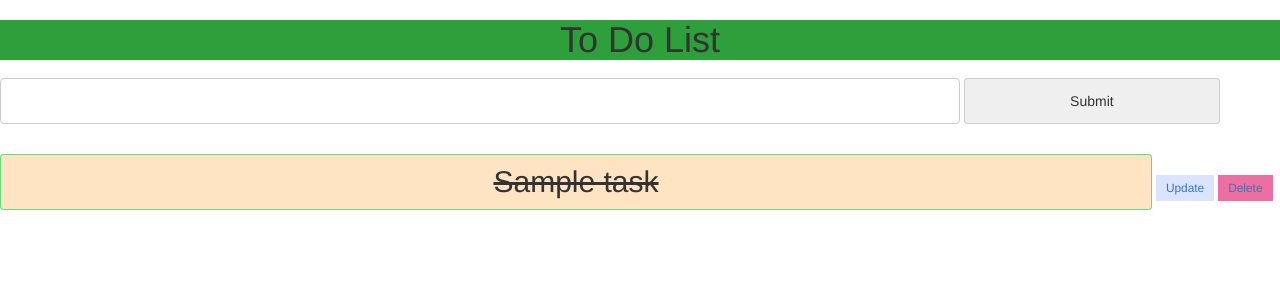
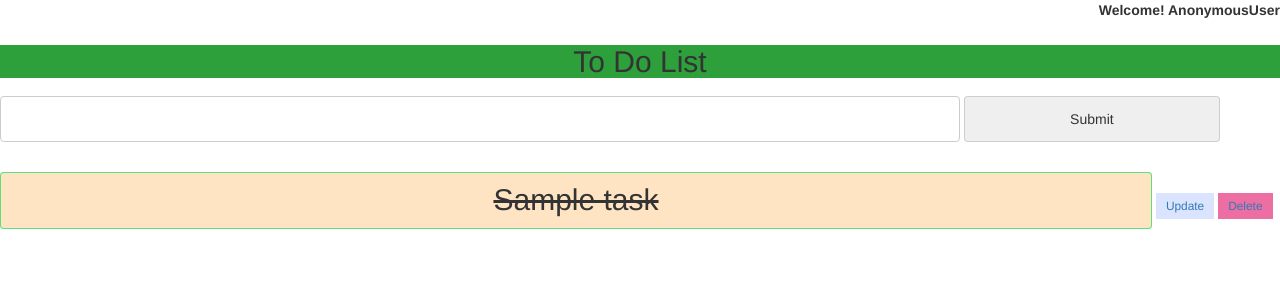
Before and after one commit to Leon-Fang/ToDoApp, a Django app: template tasks/templates/tasks/list.html in a window 1280 px wide. Shown: the top 300 px of the page. Run offline with Django 3.2, Linux system fonts and the light colour scheme; the template is opened without the code that fills it: values that come from a table or form of the project are taken from there, others are empty; tables that the repository leaves empty hold one stand-in row (values such as "Sample post"); form fields are guessed from the names that the template uses; some libraries are stand-ins or nearby versions.

Commit message:
add some user auth feature--must login first!

```diff
--- a/signin/urls.py
+++ b/signin/urls.py
@@ -1,9 +1,9 @@
 from django.urls import path
 from . import views
-from tasks import views as vs1
 
 
 urlpatterns = [
     path('', views.index, name='index'),
     path('login', views.login_view, name='login'),
+    path('logout',views.logout_view,name="logout"),
 ]
--- a/signin/views.py
+++ b/signin/views.py
@@ -1,4 +1,4 @@
-from django.shortcuts import render, HttpResponseRedirect, HttpResponse,redirect
+from django.shortcuts import render, HttpResponseRedirect, HttpResponse, redirect
 from django.contrib import auth
 from tasks import *
 
@@ -10,7 +10,7 @@ def login_view(request):
     username = request.POST.get('username','')
     password = request.POST.get('password','')
     user = auth.authenticate(username=username, password=password)
-    if user is not None and user.is_active:
+    if user:
         auth.login(request, user)
     #    return HttpResponse("welcome! " + username)
         return redirect('list')
@@ -19,4 +19,4 @@ def login_view(request):
 
 def logout_view(request):
     auth.logout(request)
-    return HttpResponseRedirect("index.html")
+    return HttpResponseRedirect('login')
--- a/tasks/templates/tasks/delete.html
+++ b/tasks/templates/tasks/delete.html
@@ -3,6 +3,7 @@
 
     <link rel="stylesheet" href="{% static 'bootstrap-3.3.7-dist/css/bootstrap.min.css' %}">
 </head>
+<label>Welcome! {% user.username if request.user.is_authenticated %} </label>
 <p>Are you sure you want delete "{{item}}"?</p>
 
 <a href="{% url 'list' %}">Cancel</a>
--- a/tasks/templates/tasks/list.html
+++ b/tasks/templates/tasks/list.html
@@ -2,7 +2,10 @@
     {% load static %}
     <link rel="stylesheet" href="{% static 'bootstrap-3.3.7-dist/css/bootstrap.min.css' %}">
     <style>
-        h1 { background-color:rgb(45, 160, 60); text-align: center;}
+        h2 { background-color:rgb(45, 160, 60); text-align: center;}
+        .user_label {
+            text-align: right;
+        }
         .inputElement {width: 300px;}
         input[type=text] {
             width: 75%;
@@ -59,15 +62,18 @@
             padding: 6px 10px;
         }
     </style>
-    <h1>
-        To Do List
-    </h1>
-
     <!-- Add bootstrap from cdn
     <link rel="stylesheet" href="https://cdn.jsdelivr.net/npm/bootstrap@3.3.7/dist/css/bootstrap.min.css"
           integrity="sha384-BVYiiSIFeK1dGmJRAkycuHAHRg32OmUcww7on3RYdg4Va+PmSTsz/K68vbdEjh4u" crossorigin="anonymous">
     -->
  </head>
+
+<div class="user_label">
+    <label >Welcome! {{ request.user }} </label>
+</div>
+<h2>
+    To Do List
+</h2>
 
 <form class="center" method="POST" action="list">
     {% csrf_token %}
--- a/tasks/templates/tasks/update_task.html
+++ b/tasks/templates/tasks/update_task.html
@@ -19,6 +19,7 @@
 </head>
 
 <h3> Update Task </h3>
+<label >Welcome! {{ username }} </label>
 
 <form method="POST" action="">
     {% csrf_token %}
--- a/todoApp/settings.py
+++ b/todoApp/settings.py
@@ -101,6 +101,8 @@ AUTH_PASSWORD_VALIDATORS = [
     },
 ]
 
+# Login required
+LOGIN_URL = '/login'
 
 # Internationalization
 # https://docs.djangoproject.com/en/3.0/topics/i18n/
```
Also changed, not shown: tasks/views.py (+7 -1 lines), readmef.md.
